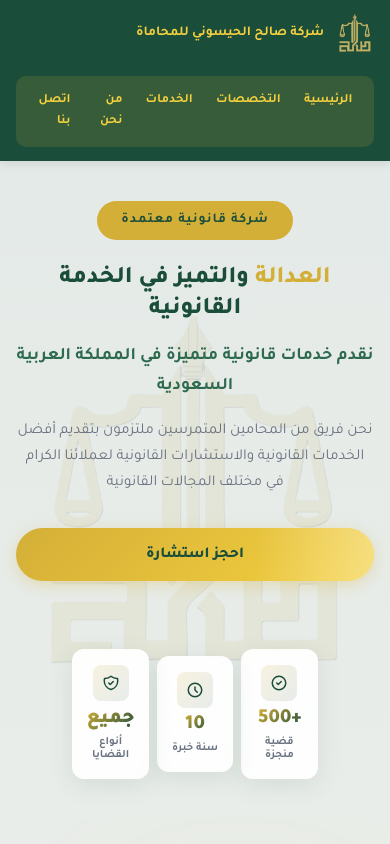
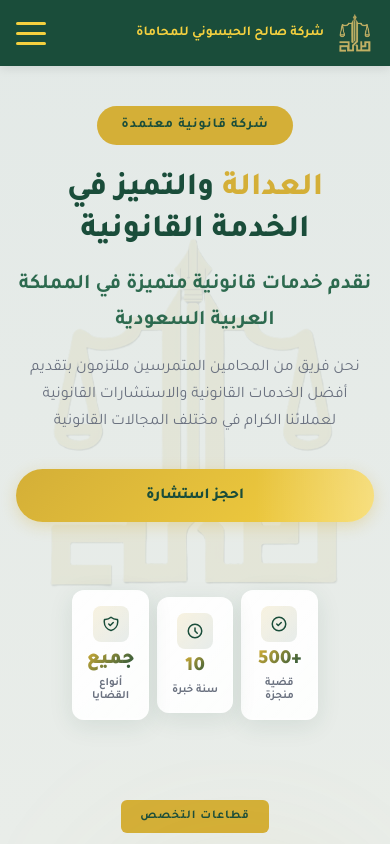
Before and after one commit to mshraky3/alhisonylaw, a React (Vite) app in the folder React/: page / in a window 390 px wide. Shown: the top 844 px of the page. Built offline with nearby package versions, Linux system fonts and the light colour scheme.

Commit message:
Add files via upload

```diff
--- a/React/src/App.css
+++ b/React/src/App.css
@@ -118,6 +118,85 @@ body {
 .nav a:hover {
   background: rgba(212, 175, 55, 0.3);
   color: var(--white);
+}
+
+/* Mobile Menu Toggle Button */
+.mobile-menu-toggle {
+  display: none;
+  flex-direction: column;
+  justify-content: space-around;
+  width: 30px;
+  height: 30px;
+  background: transparent;
+  border: none;
+  cursor: pointer;
+  padding: 0;
+  z-index: 1001;
+  position: relative;
+}
+
+.mobile-menu-toggle span {
+  width: 100%;
+  height: 3px;
+  background: var(--gold-light);
+  border-radius: 3px;
+  transition: all 0.3s ease;
+  transform-origin: center;
+}
+
+.mobile-menu-toggle span.active:nth-child(1) {
+  transform: rotate(45deg) translate(8px, 8px);
+}
+
+.mobile-menu-toggle span.active:nth-child(2) {
+  opacity: 0;
+  transform: translateX(-20px);
+}
+
+.mobile-menu-toggle span.active:nth-child(3) {
+  transform: rotate(-45deg) translate(8px, -8px);
+}
+
+/* Mobile Navigation Menu */
+.mobile-nav {
+  display: none;
+  flex-direction: column;
+  position: absolute;
+  top: 100%;
+  right: 0;
+  left: 0;
+  background: var(--green-dark);
+  box-shadow: 0 4px 10px rgba(0, 0, 0, 0.2);
+  z-index: 1000;
+  max-height: 0;
+  overflow: hidden;
+  transition: max-height 0.3s ease-out;
+}
+
+.mobile-nav.open {
+  max-height: 400px;
+  transition: max-height 0.3s ease-in;
+}
+
+.mobile-nav a {
+  display: block;
+  padding: 1rem 2rem;
+  color: var(--gold-light);
+  text-decoration: none;
+  font-weight: 600;
+  font-size: 1rem;
+  border-bottom: 1px solid rgba(212, 175, 55, 0.2);
+  transition: all 0.3s;
+}
+
+.mobile-nav a:last-child {
+  border-bottom: none;
+}
+
+.mobile-nav a:hover {
+  background: rgba(212, 175, 55, 0.2);
+  color: var(--white);
+  padding-right: 2.5rem;
 }
 
 /* ============================================
@@ -1450,16 +1529,16 @@ body {
   }
 
   .hero-title {
-    font-size: 1.75rem;
+    font-size: 2.5rem;
     line-height: 1.3;
   }
 
   .hero-subtitle {
+    font-size: 1.5rem;
+  }
+
+  .hero-description {
     font-size: 1.1rem;
-  }
-
-  .hero-description {
-    font-size: 0.95rem;
   }
 
   .hero-buttons {
@@ -1787,13 +1866,19 @@ body {
     padding: 0.875rem 1rem;
   }
 
+  .header {
+    position: relative;
+  }
+
   .header-content {
-    flex-wrap: wrap;
+    flex-wrap: nowrap;
     gap: 1rem;
+    justify-content: space-between;
   }
 
   .logo-container {
     gap: 0.75rem;
+    flex: 1;
   }
 
   .company-name {
@@ -1805,17 +1890,19 @@ body {
     height: 38px;
   }
 
+  /* Hide regular nav on mobile */
   .nav {
-    width: 100%;
-    justify-content: center;
-    padding: 0.5rem 0.75rem;
-    gap: 0.25rem;
-    margin-top: 0.5rem;
-  }
-
-  .nav a {
-    padding: 0.4rem 0.75rem;
-    font-size: 0.85rem;
+    display: none;
+  }
+
+  /* Show mobile menu toggle button */
+  .mobile-menu-toggle {
+    display: flex;
+  }
+
+  /* Show mobile nav */
+  .mobile-nav {
+    display: flex;
   }
 
   /* Footer Mobile */
@@ -1835,7 +1922,15 @@ body {
 /* Extra Small Mobile */
 @media (max-width: 480px) {
   .hero-title {
-    font-size: 1.5rem;
+    font-size: 2rem;
+  }
+
+  .hero-subtitle {
+    font-size: 1.3rem;
+  }
+
+  .hero-description {
+    font-size: 1rem;
   }
 
   .section-title {
--- a/React/src/App.jsx
+++ b/React/src/App.jsx
@@ -3,6 +3,7 @@ import { useEffect, useState } from 'react'
 
 function App() {
   const [notification, setNotification] = useState({ show: false, message: '' })
+  const [mobileMenuOpen, setMobileMenuOpen] = useState(false)
 
   const showNotification = (message) => {
     setNotification({ show: true, message })
@@ -219,6 +220,36 @@ function App() {
     }
   }, [])
 
+  // Close mobile menu when clicking outside or resizing to desktop
+  useEffect(() => {
+    const handleClickOutside = (e) => {
+      if (mobileMenuOpen && !e.target.closest('.header')) {
+        setMobileMenuOpen(false)
+      }
+    }
+
+    const handleResize = () => {
+      if (window.innerWidth > 768) {
+        setMobileMenuOpen(false)
+      }
+    }
+
+    // Prevent body scroll when menu is open
+    if (mobileMenuOpen) {
+      document.body.style.overflow = 'hidden'
+      document.addEventListener('click', handleClickOutside)
+      window.addEventListener('resize', handleResize)
+    } else {
+      document.body.style.overflow = ''
+    }
+
+    return () => {
+      document.body.style.overflow = ''
+      document.removeEventListener('click', handleClickOutside)
+      window.removeEventListener('resize', handleResize)
+    }
+  }, [mobileMenuOpen])
+
   return (
     <div className="app" dir="rtl">
       {/* Header */}
@@ -235,7 +266,25 @@ function App() {
             <a href="#about">من نحن</a>
             <a href="#contact">اتصل بنا</a>
           </nav>
+          <button
+            className="mobile-menu-toggle"
+            onClick={() => setMobileMenuOpen(!mobileMenuOpen)}
+            aria-label="Toggle menu"
+            aria-expanded={mobileMenuOpen}
+          >
+            <span className={mobileMenuOpen ? 'active' : ''}></span>
+            <span className={mobileMenuOpen ? 'active' : ''}></span>
+            <span className={mobileMenuOpen ? 'active' : ''}></span>
+          </button>
         </div>
+        {/* Mobile Menu */}
+        <nav className={`mobile-nav ${mobileMenuOpen ? 'open' : ''}`}>
+          <a href="#home" onClick={() => setMobileMenuOpen(false)}>الرئيسية</a>
+          <a href="#specializations" onClick={() => setMobileMenuOpen(false)}>التخصصات</a>
+          <a href="#services" onClick={() => setMobileMenuOpen(false)}>الخدمات</a>
+          <a href="#about" onClick={() => setMobileMenuOpen(false)}>من نحن</a>
+          <a href="#contact" onClick={() => setMobileMenuOpen(false)}>اتصل بنا</a>
+        </nav>
       </header>
 
       {/* Hero Section */}
```
